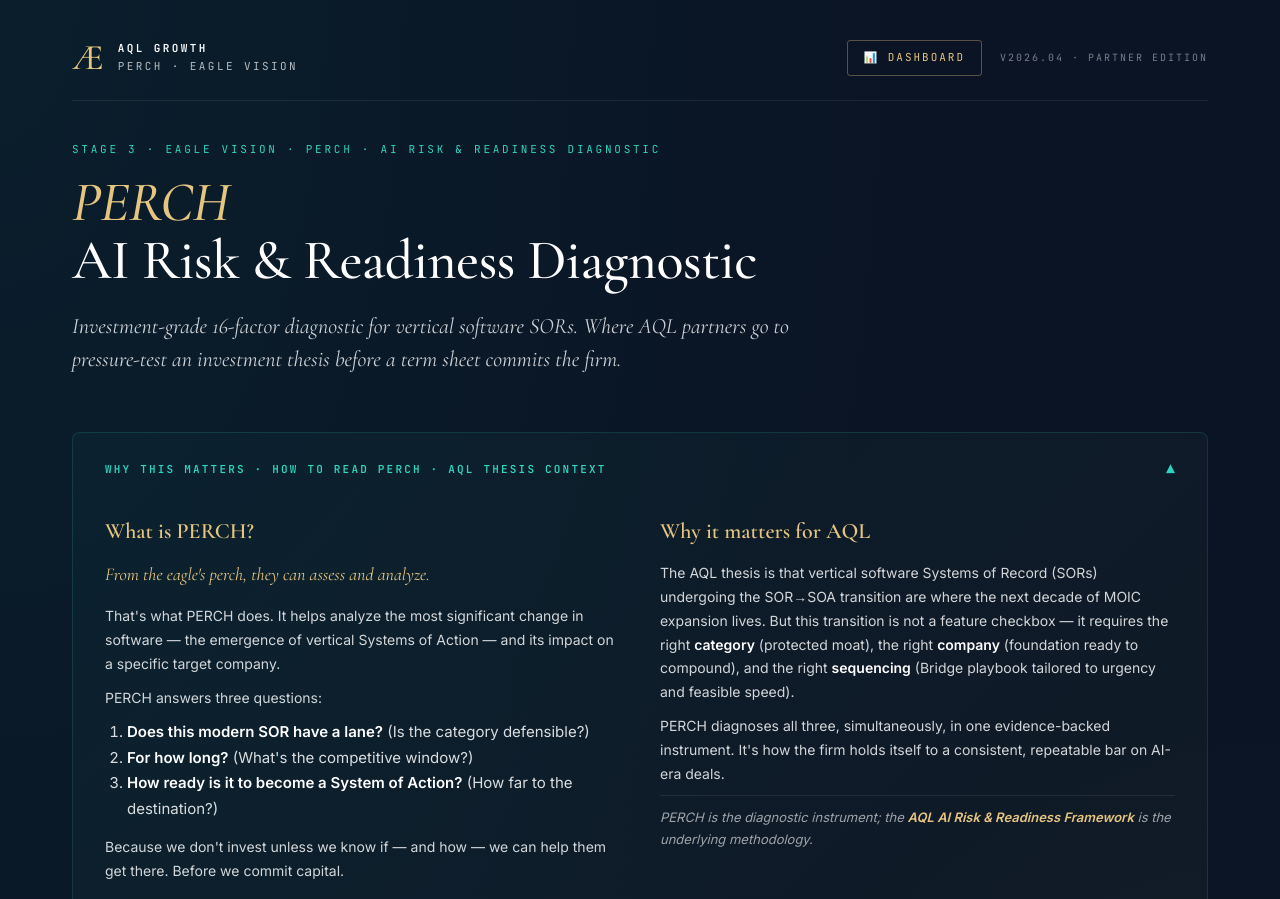
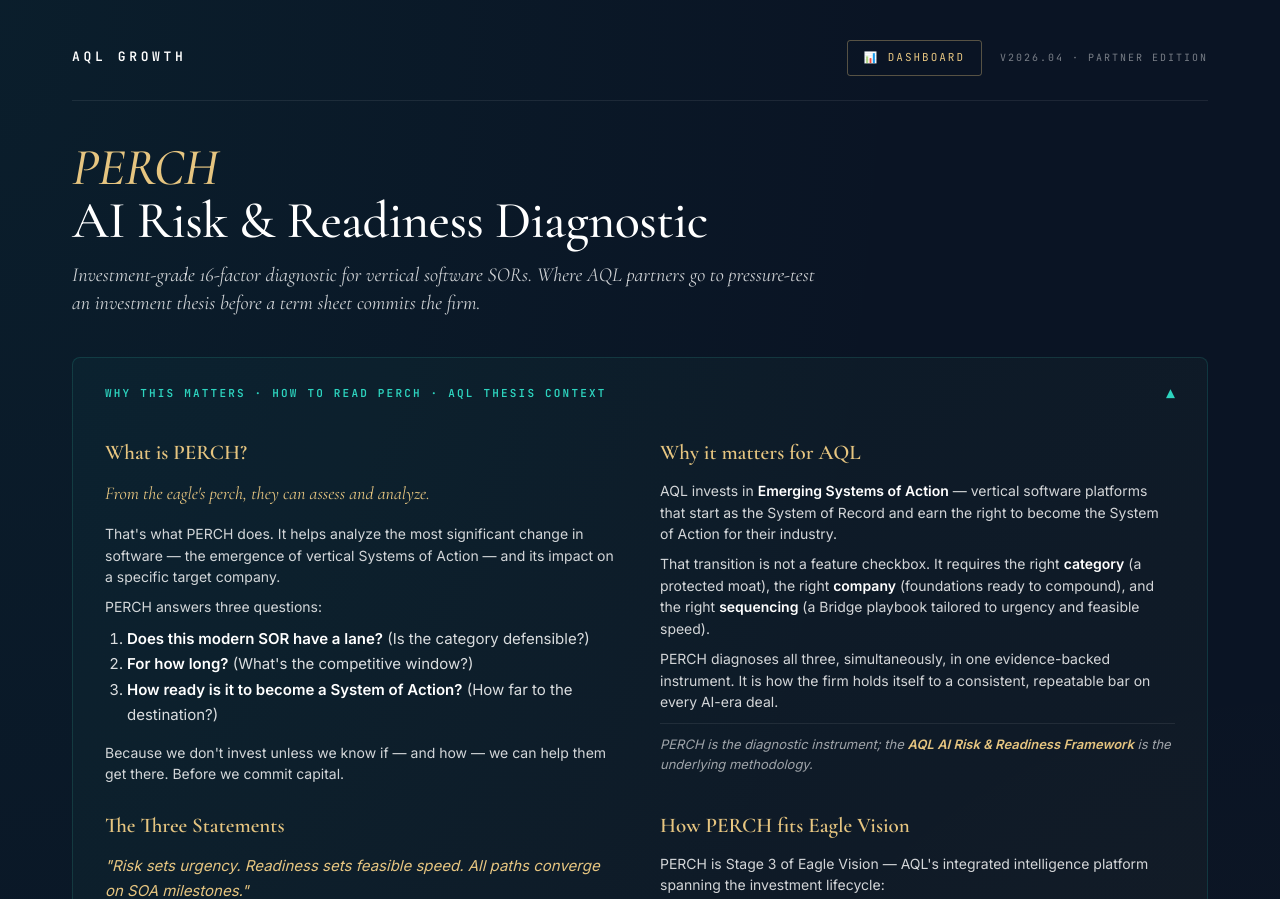
Before and after one commit to ScottVSaaSInvestor/aql-perch-v2, a website: page public/index.html in a window 1280 px wide. Shown: the top 899 px of the page. Drawn offline with nearby package versions, Linux system fonts and the light colour scheme.

Commit message:
Refine styles for brand, subtitle, and education sections
Updated font sizes and styles for brand and subtitle sections. Adjusted padding and layout for education body and columns.

```diff
--- a/public/index.html
+++ b/public/index.html
@@ -48,21 +48,21 @@ body {
 
 .brand { display: flex; align-items: center; gap: 14px; }
 .brand-mark { font-family: 'Cormorant Garamond', serif; font-size: 36px; font-weight: 500; color: var(--gold-bright); line-height: 1; }
-.brand-text { font-family: 'JetBrains Mono', monospace; font-size: 11px; letter-spacing: 0.22em; color: rgba(255,255,255,0.7); text-transform: uppercase; }
-.brand-text div:first-child { color: #fff; font-weight: 600; }
+.brand-text { font-family: 'JetBrains Mono', monospace; font-size: 13px; letter-spacing: 0.28em; color: rgba(255,255,255,0.7); text-transform: uppercase; }
+.brand-text div:first-child { color: #fff; font-weight: 700; }
 
 .version { font-family: 'JetBrains Mono', monospace; font-size: 10px; letter-spacing: 0.2em; color: rgba(255,255,255,0.45); text-transform: uppercase; }
 .header-right { display: flex; align-items: center; gap: 18px; }
 .header-nav-link { font-family: 'JetBrains Mono', monospace; font-size: 11px; letter-spacing: 0.18em; color: var(--gold-bright); text-transform: uppercase; text-decoration: none; padding: 8px 16px; border: 1px solid rgba(230, 197, 128, 0.35); border-radius: 3px; transition: all 0.15s; }
 .header-nav-link:hover { background: rgba(230, 197, 128, 0.1); border-color: rgba(230, 197, 128, 0.7); }
 
-.hero { margin-bottom: 56px; }
+.hero { margin-bottom: 40px; }
 .kicker { font-family: 'JetBrains Mono', monospace; font-size: 11px; letter-spacing: 0.25em; color: var(--teal-bright); text-transform: uppercase; margin-bottom: 14px; }
 
-h1 { font-family: 'Cormorant Garamond', serif; font-weight: 500; font-size: 56px; line-height: 1.05; letter-spacing: -0.01em; margin: 0 0 20px; color: #fff; }
+h1 { font-family: 'Cormorant Garamond', serif; font-weight: 500; font-size: 52px; line-height: 1.02; letter-spacing: -0.01em; margin: 0 0 14px; color: #fff; }
 h1 em { color: var(--gold-bright); font-style: italic; }
 
-.subtitle { font-family: 'Cormorant Garamond', serif; font-size: 22px; font-style: italic; color: rgba(255,255,255,0.8); line-height: 1.5; max-width: 780px; margin: 0 0 32px; }
+.subtitle { font-family: 'Cormorant Garamond', serif; font-size: 20px; font-style: italic; color: rgba(255,255,255,0.8); line-height: 1.4; max-width: 760px; margin: 0 0 24px; }
 
 .card { background: var(--navy-card); border: 1px solid rgba(255,255,255,0.08); border-radius: 8px; padding: 32px; margin-bottom: 24px; }
 
@@ -75,9 +75,9 @@ h1 em { color: var(--gold-bright); font-style: italic; }
 .education-summary-label { font-family: 'JetBrains Mono', monospace; font-size: 11px; letter-spacing: 0.2em; color: var(--teal-bright); text-transform: uppercase; font-weight: 600; }
 .education-summary-toggle { font-size: 18px; color: var(--teal-bright); transition: transform 0.2s ease; }
 details[open] .education-summary-toggle { transform: rotate(180deg); }
-.education-body { padding: 8px 32px 36px; display: grid; grid-template-columns: 1fr 1fr; gap: 32px 40px; }
-.education-heading { font-family: 'Cormorant Garamond', serif; font-size: 22px; color: var(--gold-bright); font-weight: 600; margin-bottom: 12px; }
-.education-body p { color: rgba(255,255,255,0.82); font-size: 14px; line-height: 1.7; margin: 0 0 10px; }
+.education-body { padding: 6px 32px 28px; display: grid; grid-template-columns: 1fr 1fr; gap: 24px 40px; }
+.education-heading { font-family: 'Cormorant Garamond', serif; font-size: 21px; color: var(--gold-bright); font-weight: 600; margin-bottom: 10px; }
+.education-body p { color: rgba(255,255,255,0.82); font-size: 14px; line-height: 1.55; margin: 0 0 8px; }
 .education-body p:last-child { margin-bottom: 0; }
 .education-body strong { color: #fff; font-weight: 600; }
 .education-column { }
@@ -742,10 +742,8 @@ details.run-details-section[open] .run-details-summary-toggle { transform: rotat
 
   <div class="header">
     <div class="brand">
-      <div class="brand-mark">Æ</div>
       <div class="brand-text">
         <div>AQL GROWTH</div>
-        <div>PERCH · Eagle Vision</div>
       </div>
     </div>
     <div class="header-right">
@@ -755,7 +753,6 @@ details.run-details-section[open] .run-details-summary-toggle { transform: rotat
   </div>
 
   <div class="hero">
-    <div class="kicker">Stage 3 · Eagle Vision · PERCH · AI Risk &amp; Readiness Diagnostic</div>
     <h1><em>PERCH</em><br>AI Risk &amp; Readiness Diagnostic</h1>
     <div class="subtitle">
       Investment-grade 16-factor diagnostic for vertical software SORs. Where AQL partners go to pressure-test an investment thesis before a term sheet commits the firm.
@@ -783,8 +780,9 @@ details.run-details-section[open] .run-details-summary-toggle { transform: rotat
 
       <div class="education-column">
         <div class="education-heading">Why it matters for AQL</div>
-        <p>The AQL thesis is that vertical software Systems of Record (SORs) undergoing the SOR→SOA transition are where the next decade of MOIC expansion lives. But this transition is not a feature checkbox — it requires the right <strong>category</strong> (protected moat), the right <strong>company</strong> (foundation ready to compound), and the right <strong>sequencing</strong> (Bridge playbook tailored to urgency and feasible speed).</p>
-        <p>PERCH diagnoses all three, simultaneously, in one evidence-backed instrument. It's how the firm holds itself to a consistent, repeatable bar on AI-era deals.</p>
+        <p>AQL invests in <strong>Emerging Systems of Action</strong> — vertical software platforms that start as the System of Record and earn the right to become the System of Action for their industry.</p>
+        <p>That transition is not a feature checkbox. It requires the right <strong>category</strong> (a protected moat), the right <strong>company</strong> (foundations ready to compound), and the right <strong>sequencing</strong> (a Bridge playbook tailored to urgency and feasible speed).</p>
+        <p>PERCH diagnoses all three, simultaneously, in one evidence-backed instrument. It is how the firm holds itself to a consistent, repeatable bar on every AI-era deal.</p>
         <p style="font-size:13px; color:rgba(255,255,255,0.6); margin-top:10px; padding-top:10px; border-top:1px solid rgba(255,255,255,0.08);"><em>PERCH is the diagnostic instrument; the <strong style="color:var(--gold-bright);">AQL AI Risk &amp; Readiness Framework</strong> is the underlying methodology.</em></p>
       </div>
 
```
